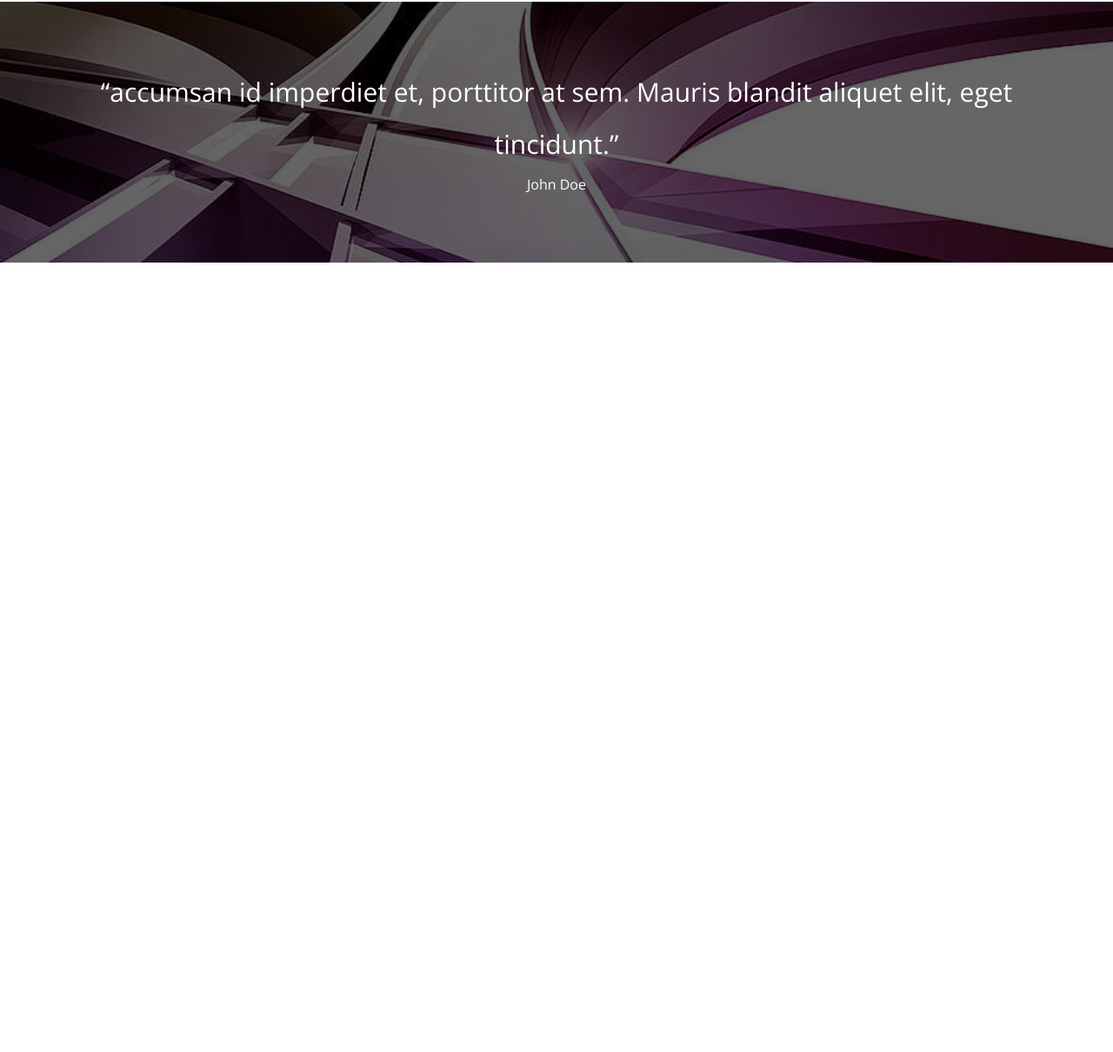
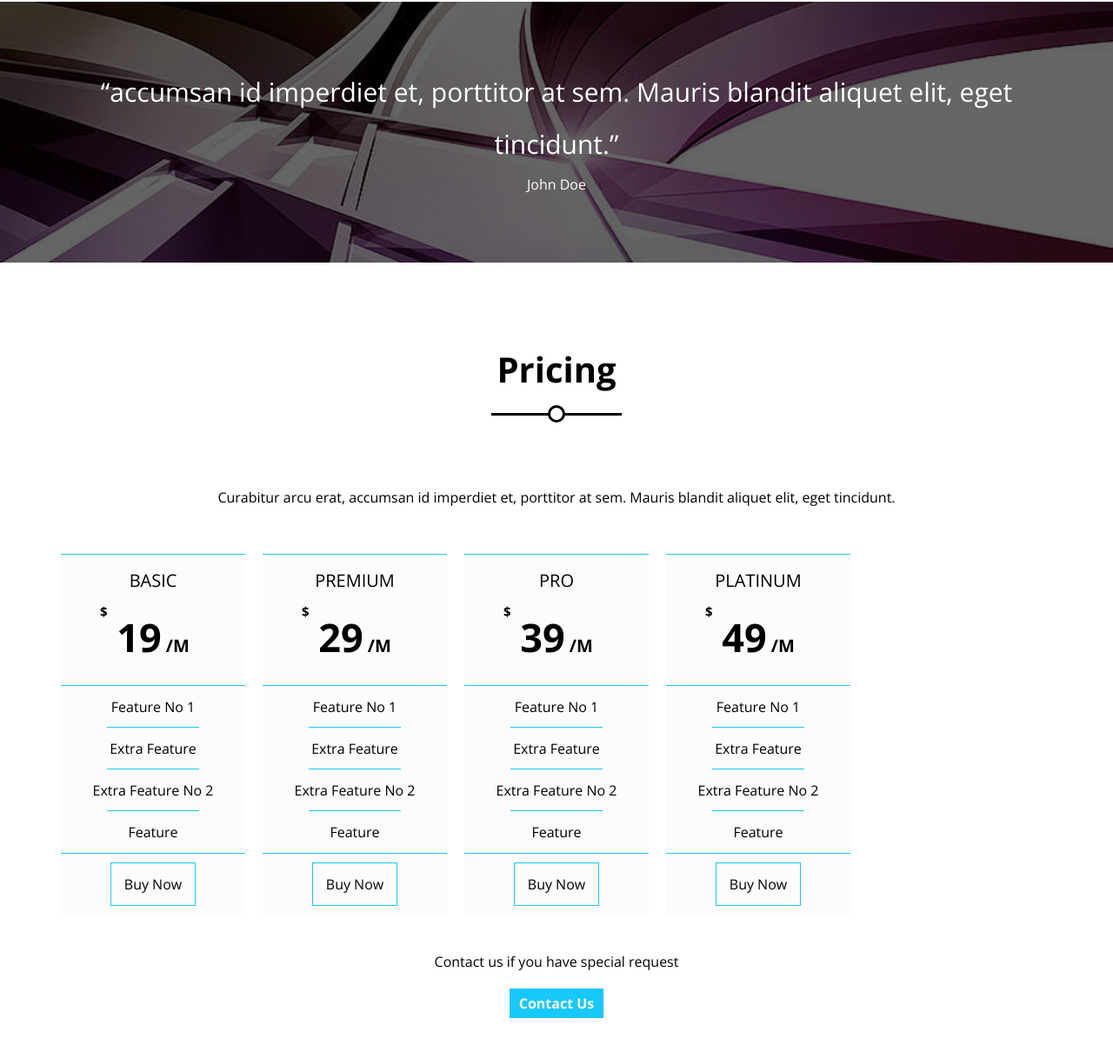
Before and after one commit to drahmedmosaed/Kasper-Project-2, a plain HTML site: page index.html in a window 1280 px wide. Shown: the part 5364-6574 px from the top of the page at 87% size. Before the commit the page ends 5666 px from the top, so only its background shows below. Drawn offline with nearby package versions, Linux system fonts and the light colour scheme.

Commit message:
update-010122927

```diff
--- a/css/style.css
+++ b/css/style.css
@@ -671,3 +671,99 @@ q {
     z-index: 10;
 }
 /*end quote*/
+/*start Pricing*/
+section.pricing {
+    padding-top: var(--section-padding);
+    padding-bottom: var(--section-padding);
+}
+
+.pricing .container .price-list{
+    display: grid;
+    grid-template-columns: repeat(auto-fill,minmax(200px,1fr));
+    grid-column-gap: 20px;
+    justify-content: space-around;
+
+}
+
+.pricing .container .price-list .plan {
+    display: flex;
+    flex-direction: column;
+    justify-content: center;
+    text-align: center;
+    margin-top: 20px;
+    background-color: #fcfcfc;
+}
+
+.pricing .container .price-list .plan .price {
+    padding: 10px;
+    line-height: 2;
+    border-top: 1px solid var(--main-color);
+    border-bottom: 1px solid var(--main-color);
+
+
+}
+.pricing .container .price-list .plan .price h2 {
+    font-weight: normal;
+    font-size: 20px;
+}
+.pricing .container .price-list .plan .price p{
+    font-weight: bold;
+    font-size: 45px;
+    position: relative;
+}
+
+.pricing .container .price-list .plan .price p:before{
+    content: "$";
+    font-size: 15px;
+    position: absolute;
+    top: 0;
+    left: 35px;
+
+}
+
+.pricing .container .price-list .plan .price p:after{
+    content: "/M";
+    font-size: 20px;
+    margin-left: 5px;
+}
+
+.pricing .container .price-list .plan .features {
+    line-height: 3;
+    border-bottom: 1px solid var(--main-color);
+    }
+.pricing .container .price-list .plan .features li{
+    position: relative;
+}
+.pricing .container .price-list .plan .features li:not(:last-child):after{
+    content: "";
+    border-bottom: 1px solid var(--main-color);
+    position: absolute;
+    bottom: 0;
+    left: 50%;
+    width: 50%;
+    transform: translatex(-50%);
+}
+.pricing .container .price-list .plan>p {
+    padding: 15px;
+    border: 1px solid var(--main-color);
+    width: fit-content;
+    margin: 10px auto;
+
+}
+
+.pricing .container .contact {
+    text-align: center;
+    padding-top: 30px;
+    line-height: 3;
+}
+
+.pricing .container .contact span {
+    border: 1px solid var(--main-color);
+    padding: 5px 10px;
+    margin-top: 15px;
+    color: white;
+    font-weight: bold;
+    background-color: var(--main-color);
+}
+
+/*end pricing*/
--- a/index.html
+++ b/index.html
@@ -315,6 +315,74 @@
         <span>John Doe</span>
     </div>
 </section>
+<section class="pricing">
+    <div class="container">
+        <div class="special-heading">
+            <h2>Pricing</h2>
+            <p>Curabitur arcu erat, accumsan id imperdiet et, porttitor at sem. Mauris blandit aliquet elit, eget tincidunt.
+            </p>
+        </div>
+        <div class="price-list">
+            <div class="plan">
+                <div class="price">
+                    <h2>BASIC</h2>
+                    <p>19</p>
+                </div>
+                <ul class="features">
+                    <li>Feature No 1</li>
+                    <li>Extra Feature</li>
+                    <li>Extra Feature No 2</li>
+                    <li>Feature</li>
+                </ul>
+                <p>Buy Now</p>
+            </div>
+           <div class="plan">
+                <div class="price">
+                    <h2>PREMIUM</h2>
+                    <p>29</p>
+                </div>
+                <ul class="features">
+                    <li>Feature No 1</li>
+                    <li>Extra Feature</li>
+                    <li>Extra Feature No 2</li>
+                    <li>Feature</li>
+                </ul>
+                <p>Buy Now</p>
+            </div>
+           <div class="plan">
+                <div class="price">
+                    <h2>PRO</h2>
+                    <p>39</p>
+                </div>
+                <ul class="features">
+                    <li>Feature No 1</li>
+                    <li>Extra Feature</li>
+                    <li>Extra Feature No 2</li>
+                    <li>Feature</li>
+                </ul>
+                <p>Buy Now</p>
+            </div>
+           <div class="plan">
+                <div class="price">
+                    <h2>PLATINUM</h2>
+                    <p>49</p>
+                </div>
+                <ul class="features">
+                    <li>Feature No 1</li>
+                    <li>Extra Feature</li>
+                    <li>Extra Feature No 2</li>
+                    <li>Feature</li>
+                </ul>
+                <p>Buy Now</p>
+            </div>
 
+        </div>
+        <div class="contact">
+            <p>Contact us if you have special request</p>
+            <span>Contact Us</span>
+        </div>
+    </div>
+
+</section>
 </body>
 </html>
```
